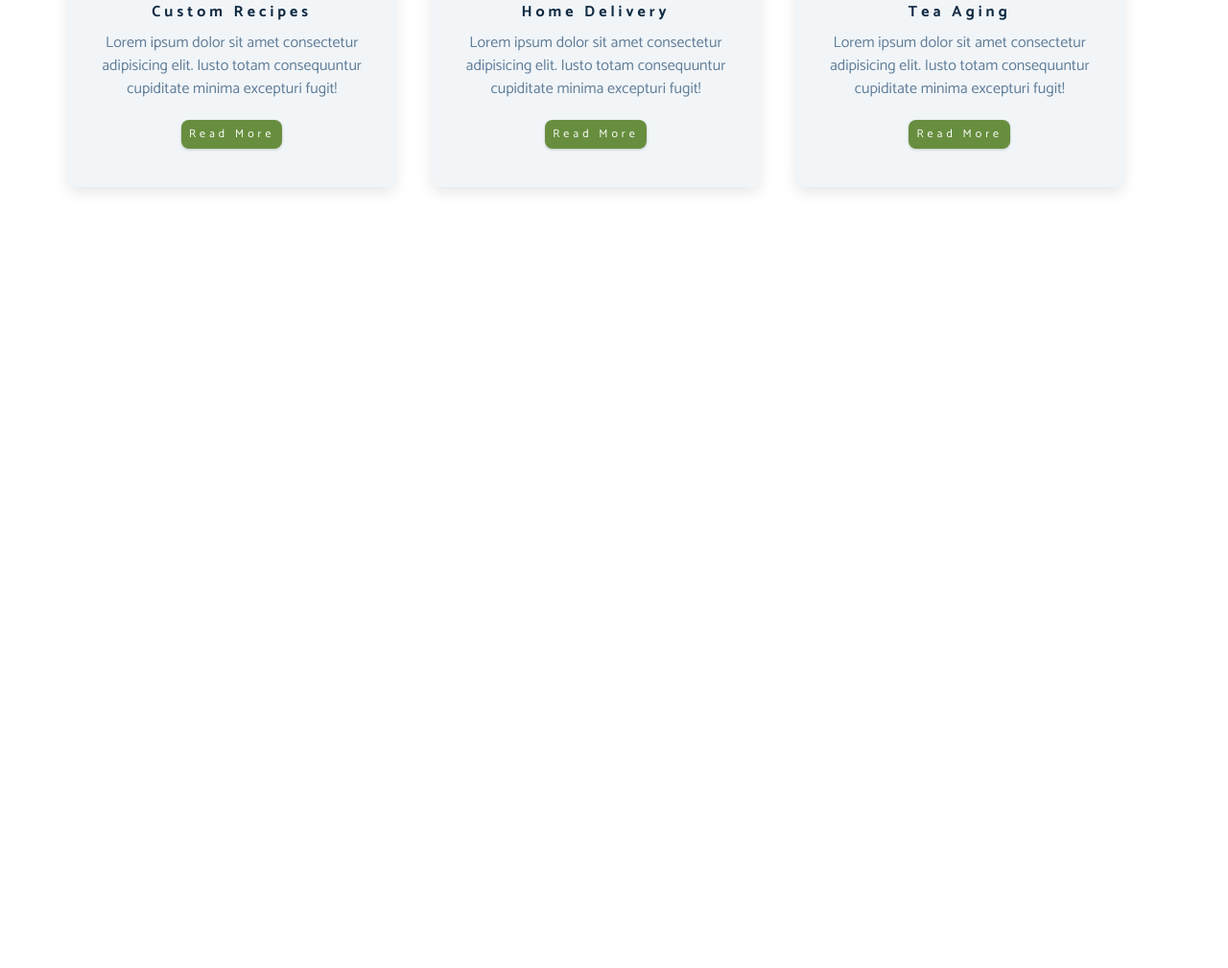
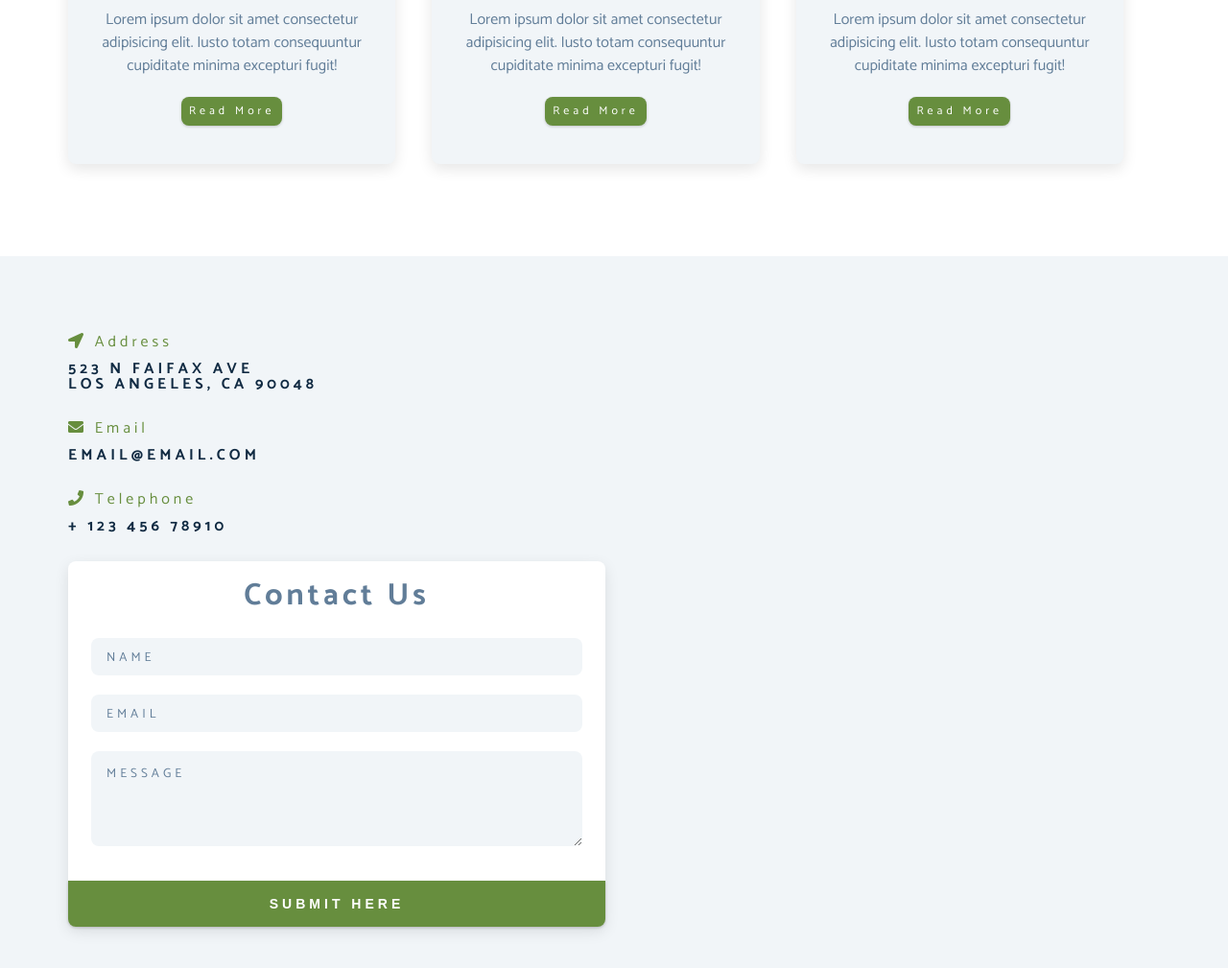
Before and after one commit to dncode-w2/project-tea-float, a plain HTML site: page index.html in a window 1280 px wide. Shown: the part 2576-3585 px from the top of the page at 96% size. Before the commit the page ends 2867 px from the top, so only its background shows below. Drawn offline with Linux system fonts and the light colour scheme; a web font is replaced by a local one.

Commit message:
process contact

```diff
--- a/css/styles.css
+++ b/css/styles.css
@@ -601,3 +601,126 @@ add float use mediaquery
     margin-right: 3.33%;
   }
 }
+
+/* service-icon
+move to center and modify with other properties
+*/
+
+/* this parent relative */
+.service-img-container {
+  position: relative;
+}
+
+/* is absoulte */
+.service-icon {
+  position: absolute;
+  left: 50%;
+  bottom: 0;
+  font-size: 2rem;
+  color: var(--clr-primary);
+  background: var(--clr-primary-light);
+  /* 4px and 9.6px */
+  padding: 0.25rem 0.6rem;
+  border-radius: 50%;
+  transform: translate(-50%, 50%);
+  /* create border with same background with
+  service-card */
+  border: 0.375rem solid var(--clr-gray-10);
+}
+
+/*
+===================
+Contact
+===================
+*/
+
+/* add background */
+.contact {
+  background: var(--clr-gray-10);
+}
+
+.contact-form,
+.contact-info {
+  margin: 1rem 0;
+}
+
+/* give space top/bottom between each contact-item */
+.contact-item {
+  margin-bottom: 1.75rem;
+}
+
+/* add color to contact-title
+be primary */
+.contact-title {
+  color: var(--clr-primary);
+  font-weight: 400;
+}
+
+/* change contact-text be uppercase */
+.contact-text {
+  text-transform: uppercase;
+}
+
+.contact-form {
+  background: var(--clr-white);
+  text-align: center;
+  border-radius: var(--radius);
+  box-shadow: 0 5px 15px rgba(0, 0, 0, 0.1);
+  /* transition effect */
+  transition: var(--transition);
+  max-width: 35rem;
+}
+
+/* properties effect */
+.contact-form:hover {
+  box-shadow: 0 5px 15px rgba(0, 0, 0, 0.2);
+}
+
+/* add margin-top on contact-form */
+.contact-form h3 {
+  padding-top: 1.25rem;
+  color: var(--clr-gray-5);
+}
+
+/* give space top and bottom
+between h3 and submit btn */
+.form-group {
+  padding: 1rem 1.5rem;
+}
+
+/* form-control  */
+.form-control {
+  /* be block cz default input is inline element */
+  display: block;
+  /* change border be none */
+  border: none;
+  width: 100%;
+  padding: 0.75rem 1rem;
+  margin-bottom: 1.25rem;
+  /* add background */
+  background: var(--clr-gray-10);
+  border-radius: var(--radius);
+  text-transform: uppercase;
+  letter-spacing: var(--spacing);
+}
+
+/* here placeholder use font default arial
+for change style use this
+*/
+.form-control::placeholder {
+  font-family: var(--ff-primary);
+  color: var(--clr-gray-5);
+  letter-spacing: var(--spacing);
+}
+
+/* modify submit-btn */
+.submit-btn {
+  display: block;
+  width: 100%;
+  padding: 1rem;
+  /* add radius bottom left and right
+  because for top left right done on contact-form
+  */
+  border-bottom-left-radius: var(--radius);
+  border-bottom-right-radius: var(--radius);
+}
--- a/index.html
+++ b/index.html
@@ -269,5 +269,88 @@
       </div>
     </section>
     <!-- end of services -->
+
+    <!-- contact -->
+    <section class="contact">
+      <div class="section-center clearfix">
+        <!-- contact-info -->
+        <article class="contact-info">
+          <!-- contact-item  1-->
+          <div class="contact-item">
+            <h4 class="contact-title">
+              <!-- contact-icon -->
+              <span class="contact-icon">
+                <i class="fas fa-location-arrow"></i>
+              </span>
+              address
+            </h4>
+            <h4 class="contact-text">
+              523 N faifax ave <br />
+              los angeles, CA 90048
+            </h4>
+          </div>
+          <!-- end of contact-item -->
+          <!-- contact-item  2-->
+          <div class="contact-item">
+            <h4 class="contact-title">
+              <!-- contact-icon -->
+              <span class="contact-icon">
+                <i class="fas fa-envelope"></i>
+              </span>
+              email
+            </h4>
+            <h4 class="contact-text">email@email.com</h4>
+          </div>
+          <!-- end of contact-item -->
+          <!-- contact-item 3 -->
+          <div class="contact-item">
+            <h4 class="contact-title">
+              <!-- contact-icon -->
+              <span class="contact-icon">
+                <i class="fas fa-phone"></i>
+              </span>
+              telephone
+            </h4>
+            <h4 class="contact-text">+ 123 456 78910</h4>
+          </div>
+          <!-- end of contact-item -->
+        </article>
+
+        <!-- contact-form -->
+        <article class="contact-form">
+          <h3>contact us</h3>
+          <form>
+            <div class="form-group">
+              <!-- inputs -->
+              <input
+                type="text"
+                name="name"
+                id="name"
+                placeholder="name"
+                class="form-control"
+              />
+              <input
+                type="email"
+                name="email"
+                id="email"
+                placeholder="email"
+                class="form-control"
+              />
+
+              <textarea
+                name="message"
+                id="message"
+                rows="5"
+                class="form-control"
+                placeholder="message"
+              ></textarea>
+            </div>
+            <!-- button -->
+            <button type="submit" class="btn submit-btn">submit here</button>
+          </form>
+        </article>
+      </div>
+    </section>
+    <!-- end of contact -->
   </body>
 </html>
```
